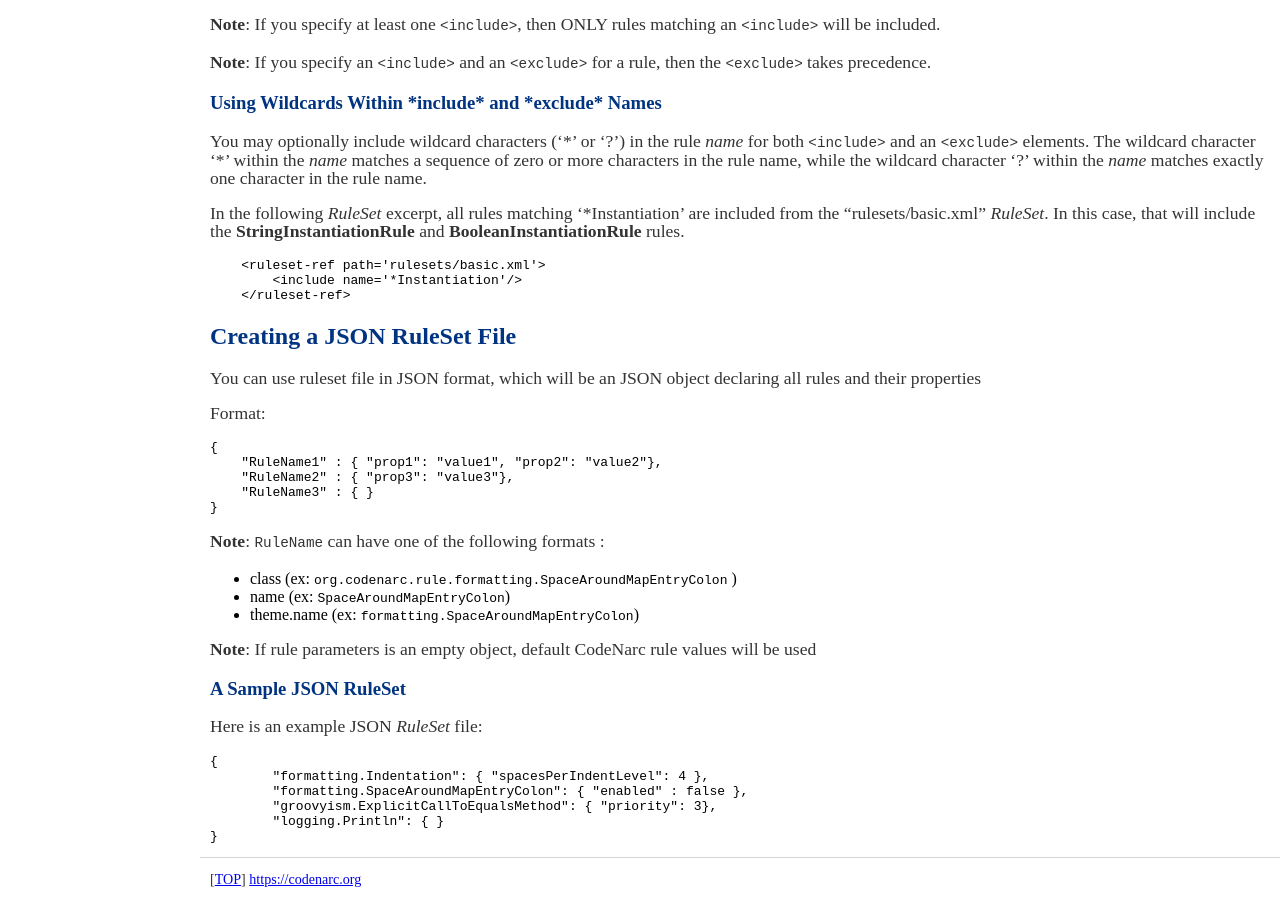
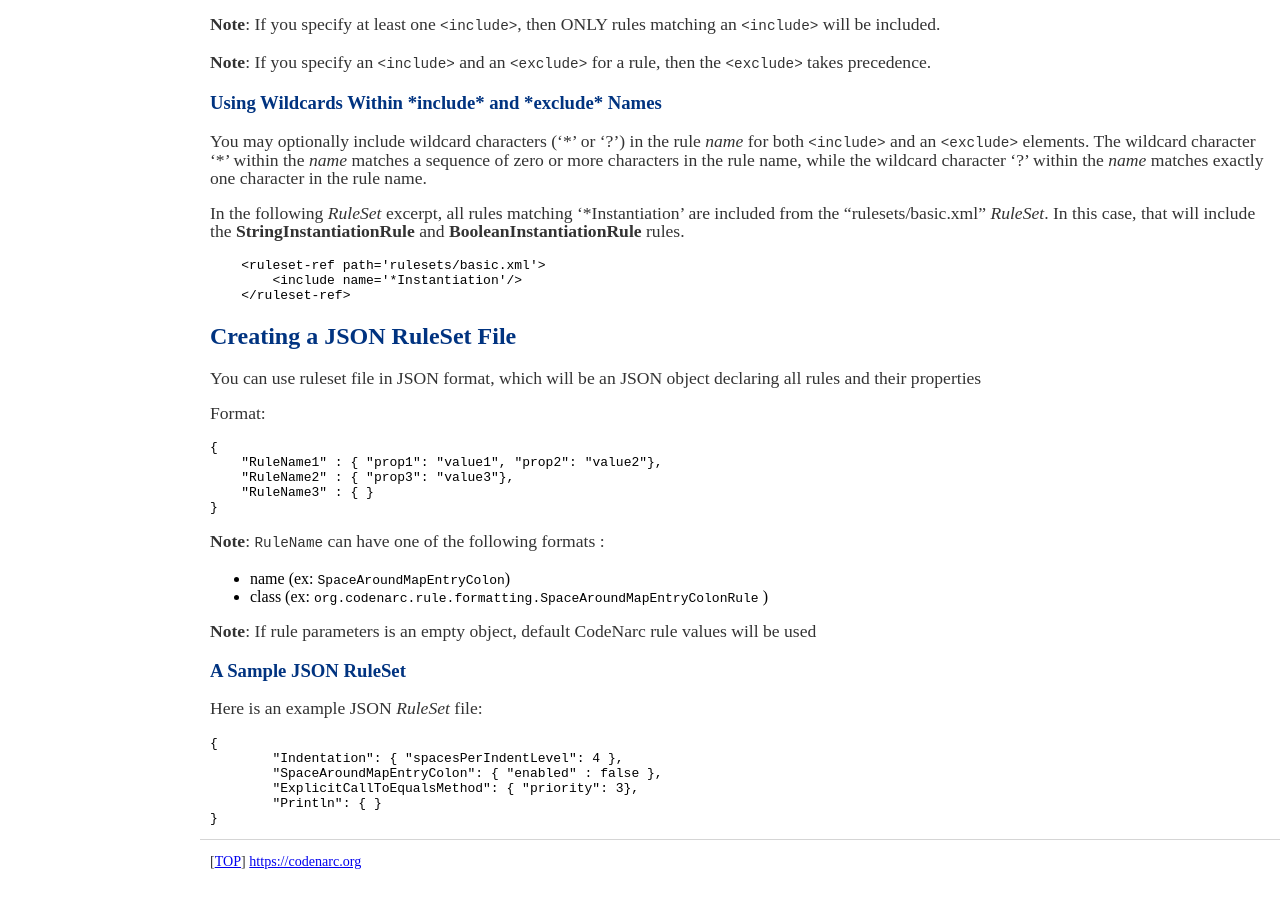
Before and after one commit to CodeNarc/CodeNarc, a Jekyll site: the page built from codenarc-creating-ruleset.md, in a window 1280 px wide and 900 px high, scrolled down 5235 px. Built offline with Jekyll 4.4.1, drawn with Linux system fonts in a browser that asks for light colours.

Commit message:
Remove JSON ruleName format "theme.RuleName"

````diff
--- a/codenarc-creating-ruleset.md
+++ b/codenarc-creating-ruleset.md
@@ -382,9 +382,8 @@ Format:
 
 **Note**: `RuleName` can have one of the following formats :
 
-* class (ex: `org.codenarc.rule.formatting.SpaceAroundMapEntryColon` )
 * name (ex: `SpaceAroundMapEntryColon`)
-* theme.name (ex: `formatting.SpaceAroundMapEntryColon`)
+* class (ex: `org.codenarc.rule.formatting.SpaceAroundMapEntryColonRule` )
 
 **Note**: If rule parameters is an empty object, default CodeNarc rule values will be used
 
@@ -394,9 +393,9 @@ Here is an example JSON *RuleSet* file:
 
 ```json
 {
-        "formatting.Indentation": { "spacesPerIndentLevel": 4 },
-        "formatting.SpaceAroundMapEntryColon": { "enabled" : false },
-        "groovyism.ExplicitCallToEqualsMethod": { "priority": 3},
-        "logging.Println": { }
+        "Indentation": { "spacesPerIndentLevel": 4 },
+        "SpaceAroundMapEntryColon": { "enabled" : false },
+        "ExplicitCallToEqualsMethod": { "priority": 3},
+        "Println": { }
 }
 ```
````
